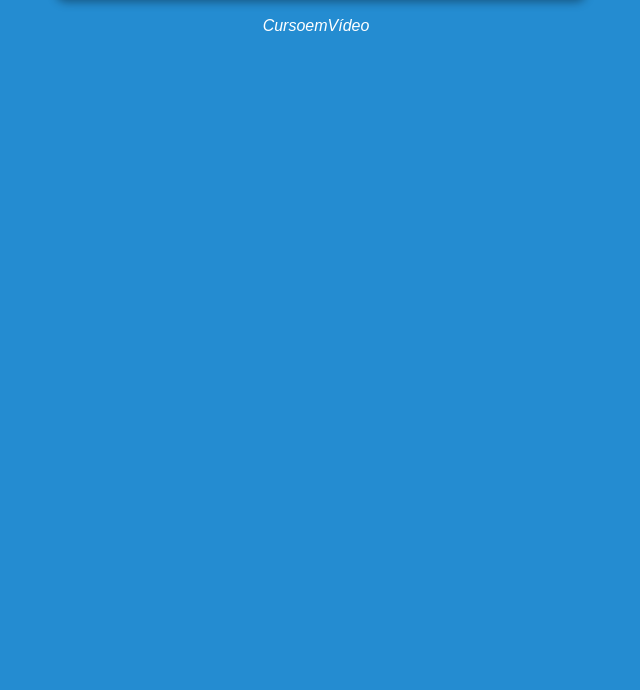
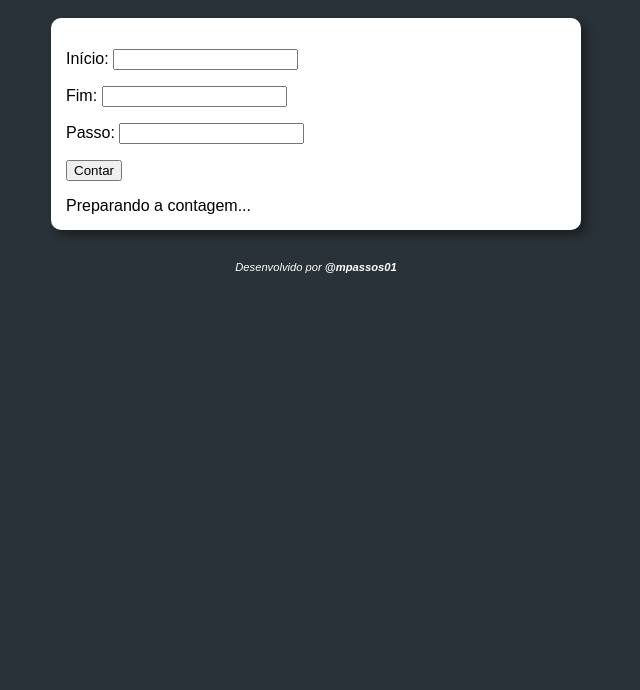
Before and after one commit to mpassos01/javascript, a plain HTML site: page exercicios/aula14ex/ex016/modelo.html in a window 1280 px wide. Shown: the part 110-800 px from the top of the page, without its empty margins (324-964 px from the left). Drawn offline with Linux system fonts and the light colour scheme.

Commit message:
Resolução do desafio d005

```diff
--- a/exercicios/aula14ex/ex016/modelo.html
+++ b/exercicios/aula14ex/ex016/modelo.html
@@ -4,26 +4,30 @@
     <meta charset="UTF-8">
     <meta http-equiv="X-UA-Compatible" content="IE=edge">
     <meta name="viewport" content="width=device-width, initial-scale=1.0">
-    <title>Modelo de exercicio</title>
+    <title>Contador</title>
     <link rel="stylesheet" href="style.css">
 </head>
 <body>
     <header>
-        <h1>Título</h1>
+        <h1>Vamos contar!</h1>
 
     </header>
 
     <section>
-            <div>
+            <div id="dados">
+                <p>Início: <input type="number" name="inicio" id="txti"></p>
+                <p>Fim: <input type="number" name="fim" id="txtf"></p>
+                <p>Passo: <input type="number" name="passo" id="txtp"></p>
+                <p><input type="button" value="Contar" onclick="contar()"></p>
 
             </div>
-            <div>
+            <div id="res">Preparando a contagem...
 
             </div>
     </section>
 
     <footer>
-        <p>CursoemVídeo</p>
+        <p>Desenvolvido por <a href="https://github.com/mpassos01" target="_blank">@mpassos01</a></p>
     </footer>
     <script src="script.js"></script>
 </body>
--- a/exercicios/aula14ex/ex016/script.js
+++ b/exercicios/aula14ex/ex016/script.js
@@ -1 +1,37 @@
-alert('Olá')
+function contar() {
+    var inicio = document.getElementById('txti')
+    var fim = document.getElementById('txtf')
+    var passo = document.getElementById('txtp')
+    var res = document.getElementById('res')
+
+    if (inicio.value.length == 0 || fim.value.length == 0 || passo.value.length == 0) {
+        //window.alert('[ERRO] Faltam dados!')
+        res.innerHTML = 'Impossível contar!'
+    } else {
+        res.innerHTML = 'Contando: <br>'
+        var i = Number(inicio.value)
+        var f = Number(fim.value)
+        var p = Number(passo.value)
+        if(p <= 0) {
+            window.alert("Passo inválido! Considerando PASSO 1.")
+            p = 1
+        }
+
+
+        if(i < f) {
+            //contagem crescente
+            for(var c = i; c <= f; c += p) {
+                res.innerHTML += `${c} \u{1F449}`
+            }
+
+
+        } else {
+            //contagem regressiva
+            for(let c = i; c>= f; c -= p) {
+                res.innerHTML += `${c} \u{1F449}`
+            }
+
+        }
+        res.innerHTML += `\u{1F3C1}`
+    }
+}
--- a/exercicios/aula14ex/ex016/style.css
+++ b/exercicios/aula14ex/ex016/style.css
@@ -1,12 +1,9 @@
 @charset "UTF-8";
 
-* {
-    margin: 0;
-    padding: 0;
-}
+
 
 body {
-    background-color: rgb(36, 140, 209);
+    background-color: #293238;
     font: normal 1em arial;
 }
 
@@ -26,9 +23,16 @@ section {
 
 }
 
+p a {
+    text-decoration: none;
+    font-weight: bold;
+    color: white;
+}
+
 footer {
     color: white;
     text-align: center;
     font-style: italic;
     padding: 20px;
+    font-size: .7em;
 }
```
Also changed, not shown: desafios/d005/index.html (+12 -3 lines).
